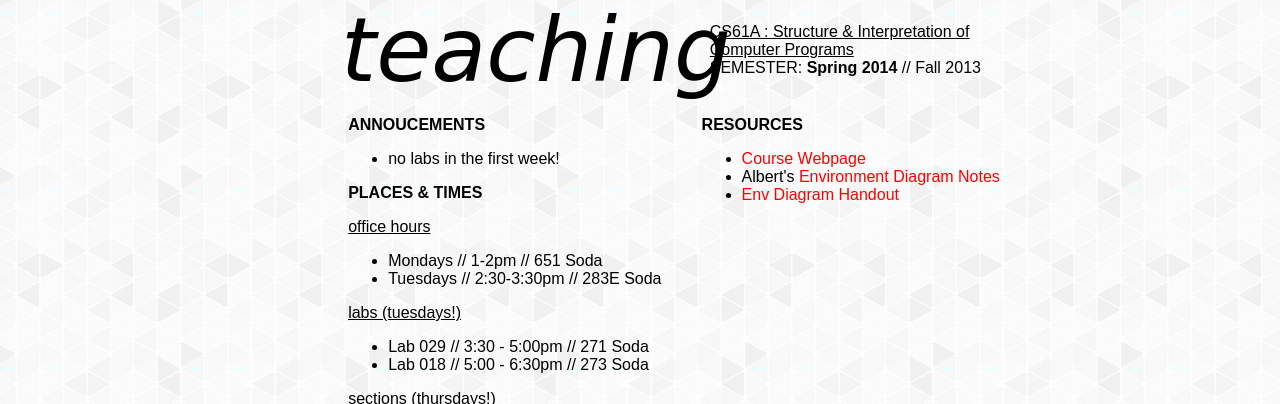
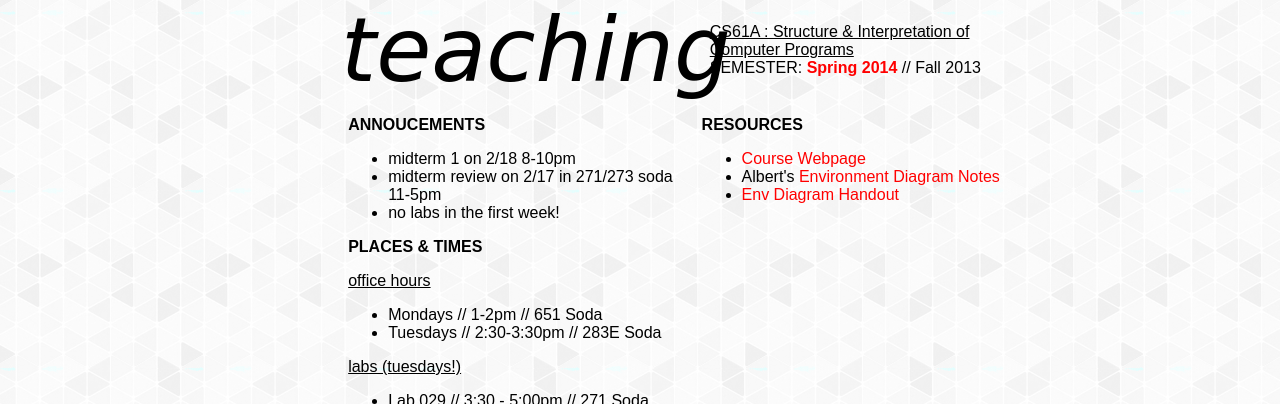
Before and after one commit to michellehwang/michellehwang.github.io, a plain HTML site: page index.html in a window 1280 px wide. Shown: the part 802-1206 px from the top of the page. Drawn offline with Linux system fonts and the light colour scheme; a web font is replaced by a local one.

Commit message:
announcements update for midterm

```diff
--- a/index.html
+++ b/index.html
@@ -69,8 +69,9 @@
 						<div class="announcements">
 							<p class="bold"> ANNOUCEMENTS </p>
 								<ul>
-									<li>no labs in the first week!
-									</li>
+									<li>midterm 1 on 2/18 8-10pm</li>
+									<li>midterm review on 2/17 in 271/273 soda 11-5pm</li>
+									<li>no labs in the first week!</li>
 								</ul>
 
 							<p class="bold"> PLACES & TIMES </p>
--- a/teaching.css
+++ b/teaching.css
@@ -43,6 +43,10 @@
 	font-weight: bold;
 }
 
+.semester.bold {
+	color: red;
+}
+
 .hide {
 	display: none;
 }
```
